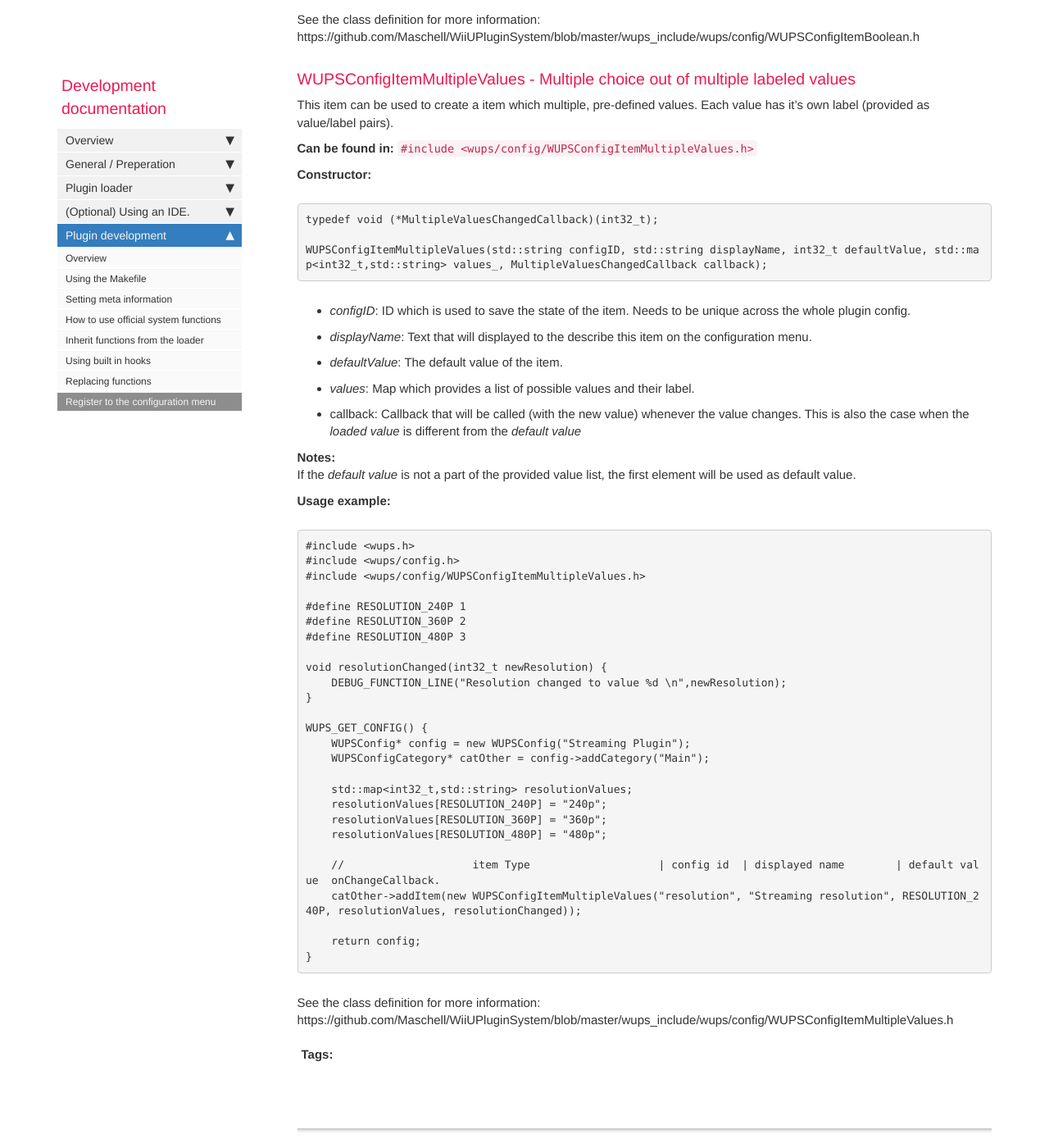
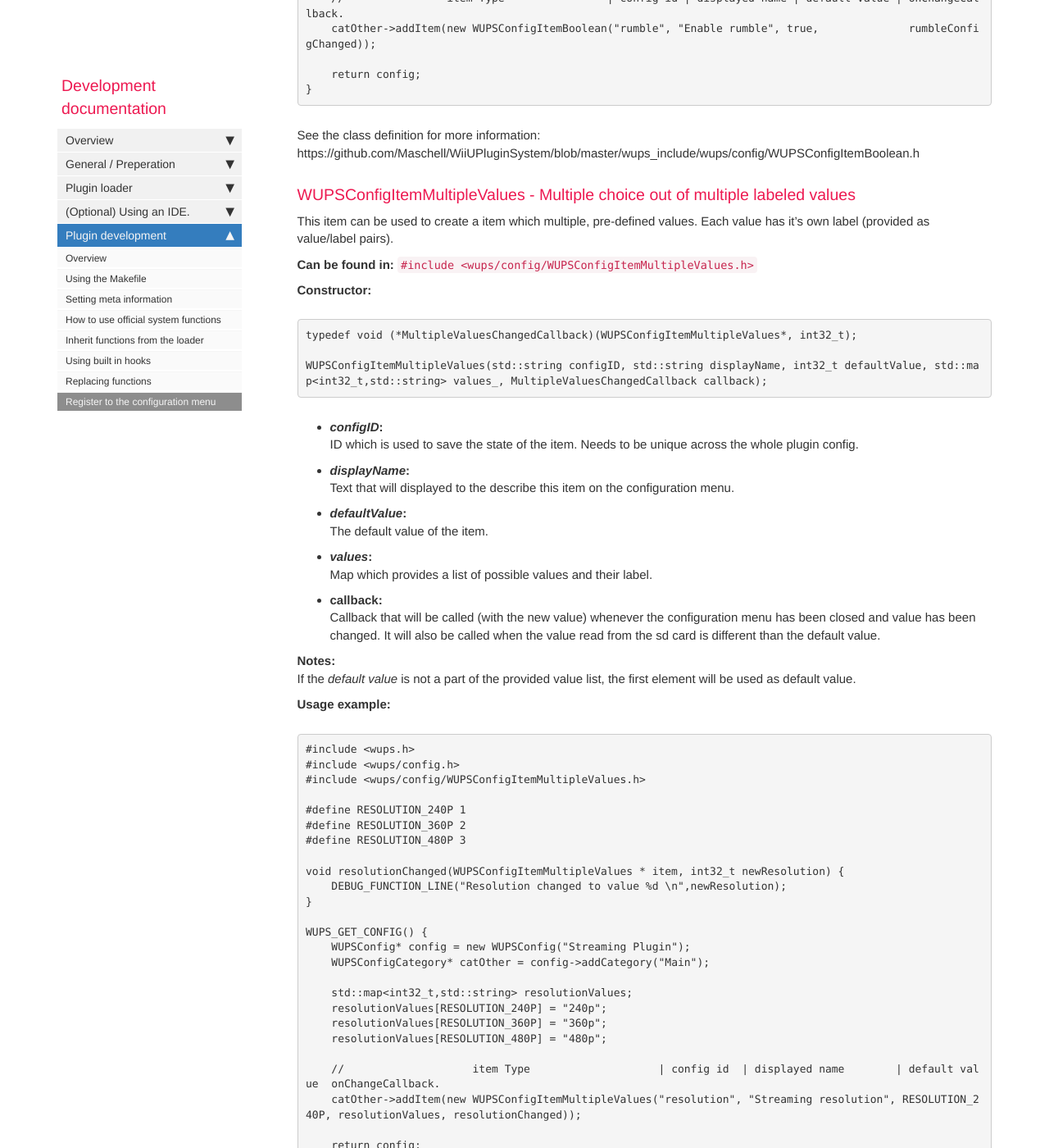
Before and after one commit to wiiu-env/WiiUPluginSystem, a Jekyll site: the page built from pages/dev/dev_configuration_menu.md, in a window 1280 px wide and 1400 px high, scrolled down 4616 px. Shown: the whole window at 82% size. Built offline with Jekyll 4.4.1, drawn with Linux system fonts in a browser that asks for light colours; nearby versions of some CDN libraries; comment, search, counter and statistics services are not loaded; some of the changed text lies outside the part shown.

Commit message:
Update the "Register to the configuration menu" page. Fixed some typos and added information about the new callback behavior.

````diff
--- a/pages/dev/dev_configuration_menu.md
+++ b/pages/dev/dev_configuration_menu.md
@@ -12,7 +12,8 @@
 Plugins can register add their configuration to the configuration menu. This menu can be opened during gameplay to configure plugins.
 
 ## Register configuration
-To register a configuration to the plugin loader, the plugin need use the `WUPS_GET_CONFIG` macro. **This macro does only work in a C++ Context**.
+To register a configuration to the plugin loader, the plugin need use the `WUPS_GET_CONFIG` macro.
+**This macro does only work in a C++ Context**.
 Usage:
 ```C++
 #include <wups/config.h>
@@ -103,7 +104,7 @@
 * Choose a default value for a configuration item in case no configuration was saved before.
 * Save it in a variable which lays in the .data section. This allows the variable to keep the value even when the  running application switches.
 * Update this variable inside the valueChanged callback.
-* Use this value to initalize the `WUPSConfigItem`
+* Use this variable as the default value for the config item.
 
 Example using the `WUPSConfigItemBoolean`:
 
@@ -112,13 +113,14 @@
 #include <wups/config/WUPSConfigItemBoolean.h>
 
 // Save a variable into the data section so it'll survive changing the apps.
+// And give it the default value "false"
 bool gRumbleActive __attribute__((section(".data"))) = false;
 
 // callback that will be called when the value changes.
-void rumbleConfigChanged(bool newValue) {
+void rumbleConfigChanged(WUPSConfigItemBoolean * item, bool newValue) {
     DEBUG_FUNCTION_LINE("New rumble value %d\n",newValue);
 
-    // Update
+    // Update the "gRumbleActive" with the new value. Use it as a default value the next time we build the config item
     gRumbleActive = newValue;
 }
 
@@ -146,18 +148,19 @@
 
 **Constructor:**
 ```C++
-typedef void (*BooleanValueChangedCallback)(bool);
+typedef void (*BooleanValueChangedCallback)(WUPSConfigItemBoolean*, bool);
 
 WUPSConfigItemBoolean(std::string configID, std::string displayName, bool defaultValue, BooleanValueChangedCallback callback);
 ```
-* _configID_:
+* **_configID_:**
   ID which is used to save the state of the item. Needs to be unique across the whole plugin config
-* _displayName_:
+* **_displayName_:**
   Text that will displayed to the describe this item on the configuration menu.
-* _defaultValue_:
+* **_defaultValue_:**
   The default value of the item.
-* callback:
-  Callback that will be called (with the new value) whenever the value changes. This is also the case when the _loaded value_ is different from the _default value_
+* **callback:**
+  Callback that will be called (with the new value) whenever the configuration menu has been closed and value changed.
+  It will also be called when the value read from the sd card is different than the default value.
 
 **Notes:**
 On default the text for a "true"-vale is "on", and for a "false"-value if "off". You can change it by using `void setTrueValueName(std::string trueValName)` or
@@ -197,20 +200,21 @@
 
 **Constructor:**
 ```C++
-typedef void (*MultipleValuesChangedCallback)(int32_t);
+typedef void (*MultipleValuesChangedCallback)(WUPSConfigItemMultipleValues*, int32_t);
 
 WUPSConfigItemMultipleValues(std::string configID, std::string displayName, int32_t defaultValue, std::map<int32_t,std::string> values_, MultipleValuesChangedCallback callback);
 ```
-* _configID_:
+* **_configID_:**
   ID which is used to save the state of the item. Needs to be unique across the whole plugin config.
-* _displayName_:
+* **_displayName_:**
   Text that will displayed to the describe this item on the configuration menu.
-* _defaultValue_:
+* **_defaultValue_:**
   The default value of the item.
-* _values_:
+* **_values_:**
   Map which provides a list of possible values and their label.
-* callback:
-  Callback that will be called (with the new value) whenever the value changes. This is also the case when the _loaded value_ is different from the _default value_
+* **callback:**
+  Callback that will be called (with the new value) whenever the configuration menu has been closed and value has been changed.
+  It will also be called when the value read from the sd card is different than the default value.
 
 **Notes:**
 If the _default value_ is not a part of the provided value list, the first element will be used as default value.
@@ -225,7 +229,7 @@
 #define RESOLUTION_360P 2
 #define RESOLUTION_480P 3
 
-void resolutionChanged(int32_t newResolution) {
+void resolutionChanged(WUPSConfigItemMultipleValues * item, int32_t newResolution) {
     DEBUG_FUNCTION_LINE("Resolution changed to value %d \n",newResolution);
 }
 
````
Also changed, not shown: other parts of pages/dev/dev_configuration_menu.md (+7 -8 lines).
